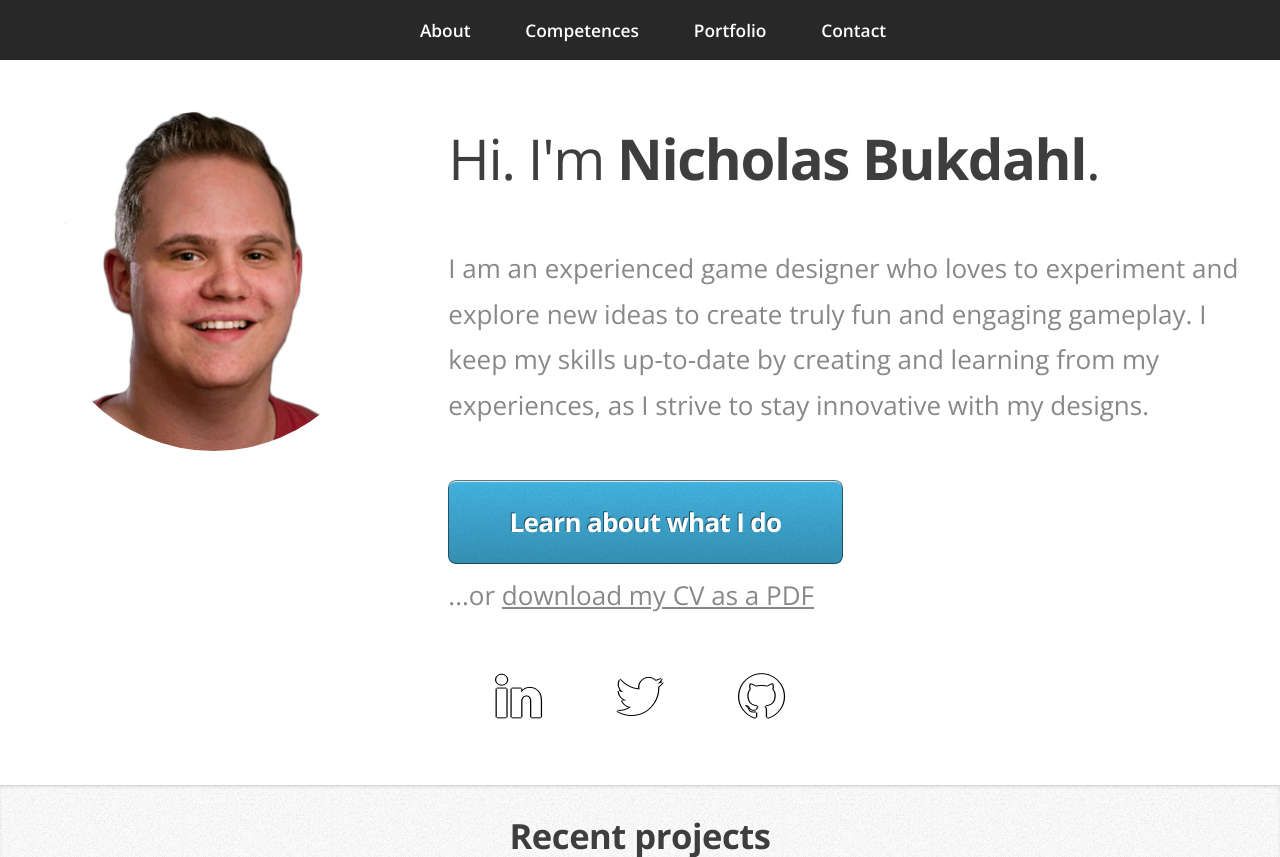
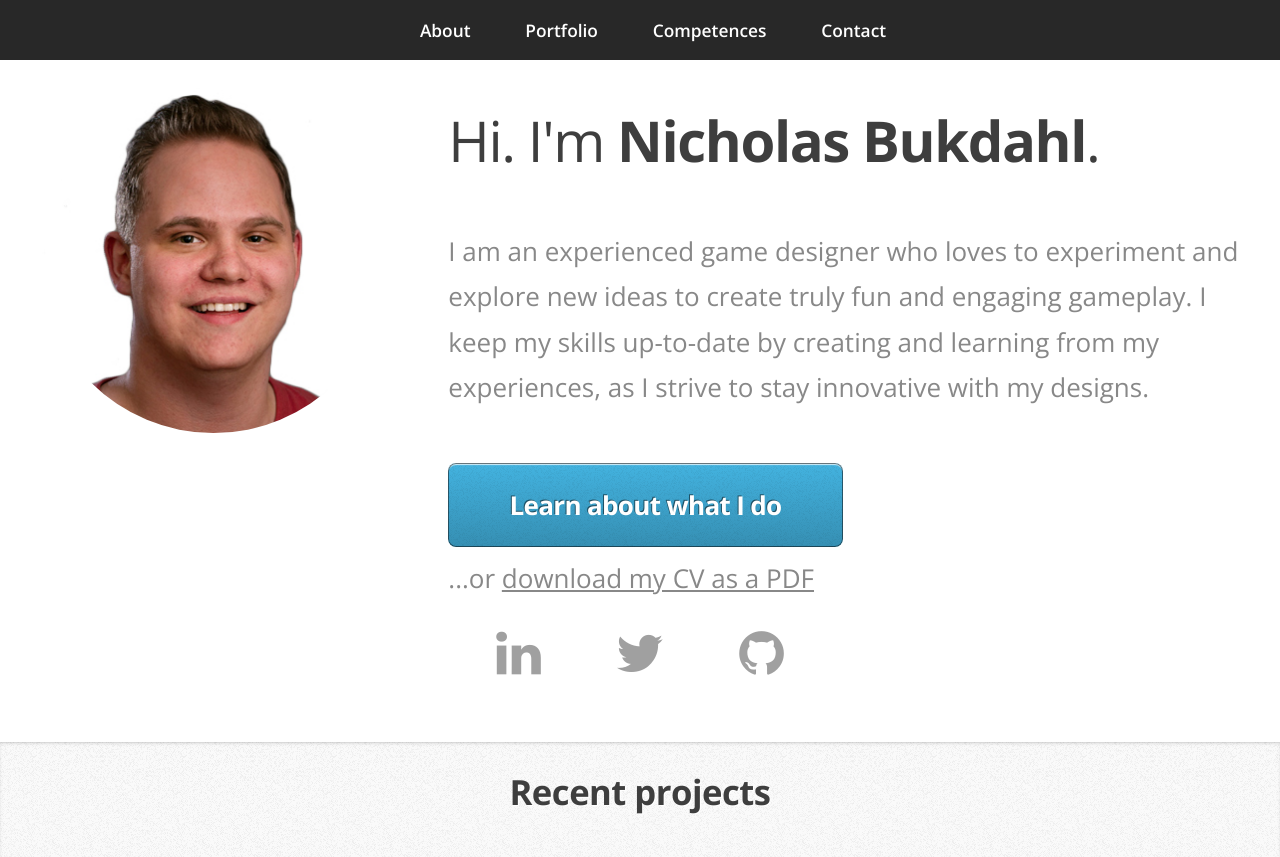
Before and after one commit to Jenack/jenack.github.io, a PHP site: page / in a window 1280 px wide. Shown: the top 857 px of the page. Run offline with PHP 8.4, Linux system fonts and the light colour scheme; some libraries are stand-ins or nearby versions.

Commit message:
Edited the CSS to change the top media icons to match the font color instead of just an outline, fixed the nav bar order, removed a bit of padding frop top wrapper

```diff
--- a/css/style-desktop.css
+++ b/css/style-desktop.css
@@ -136,7 +136,7 @@
 
 		.wrapper.first
 		{
-			padding-top: 6em;
+			padding-top: 5em;
 		}
 
 /*********************************************************************************/
@@ -234,9 +234,12 @@
 			margin-left: 0;
 		}
 
-/* Portfolio */
-#portfolio .box
-{
-    font-size: 85%;
-    letter-spacing: -0.5px;
-}
+/*********************************************************************************/
+/* Portfolio                                                                     */
+/*********************************************************************************/
+
+	#portfolio .box
+	{
+    	font-size: 85%;
+    	letter-spacing: -0.5px;
+	}
--- a/css/style.css
+++ b/css/style.css
@@ -139,7 +139,6 @@
 		margin-bottom: 2em;
 	}
 
-		/* IT WORKS!!! TODO */
 	ul {
 		list-style: disc;
 		margin: 0 0 1.5em 0;
@@ -169,7 +168,7 @@
 			cursor: default;
 			list-style: none;
 			padding-left: 0;
-			margin-top: -2.5em; /*-0.675em;*/
+			margin-top: -4.0em; /*-0.675em;*/
 		}
 
 			ul.icons li {
@@ -201,14 +200,18 @@
 						text-transform: none !important;
 					}
 
+					/* THIS IS WHERE YOU CHANGE ICON COLOR IN THE TOP */
+
 					ul.icons li a:before {
-						color: #ffffff;
-						text-shadow: 1.25px 0px 0px #000000, -1.25px 0px 0px #000000, 0px 1.25px 0px #000000, 0px -1.25px 0px #000000; /* c8cccf */
+						color: #A0A0A0;
+						/* text-shadow: 1.25px 0px 0px #000000, -1.25px 0px 0px #000000, 0px 1.25px 0px #000000, 0px -1.25px 0px #000000;
+						/* c8cccf */
 					}
 
 					ul.icons li a:hover:before {
-						text-shadow: 1.25px 0px 0px #c8cccf, -1.25px 0px 0px #c8cccf, 0px 1.25px 0px #c8cccf, 0px -1.25px 0px #c8cccf;
-						 /* ff7496 */
+						text-shadow: 1.25px 0px 0px #000000, -1.25px 0px 0px #000000, 0px 1.25px 0px #000000, 0px -1.25px 0px #000000;
+						/* text-shadow: 1.25px 0px 0px #c8cccf, -1.25px 0px 0px #c8cccf, 0px 1.25px 0px #c8cccf, 0px -1.25px 0px #c8cccf;
+						/* ff7496 */
 					}
 
 					ul.icons li a:before {
--- a/index.html
+++ b/index.html
@@ -62,8 +62,8 @@
 <nav id="nav">
     <ul class="container">
         <li><a href="#top">About</a></li>
+        <li><a href="#portfolio">Portfolio</a></li>
         <li><a href="#competences">Competences</a></li>
-        <li><a href="#portfolio">Portfolio</a></li>
         <li><a href="#contact">Contact</a></li>
     </ul>
 </nav>
```
